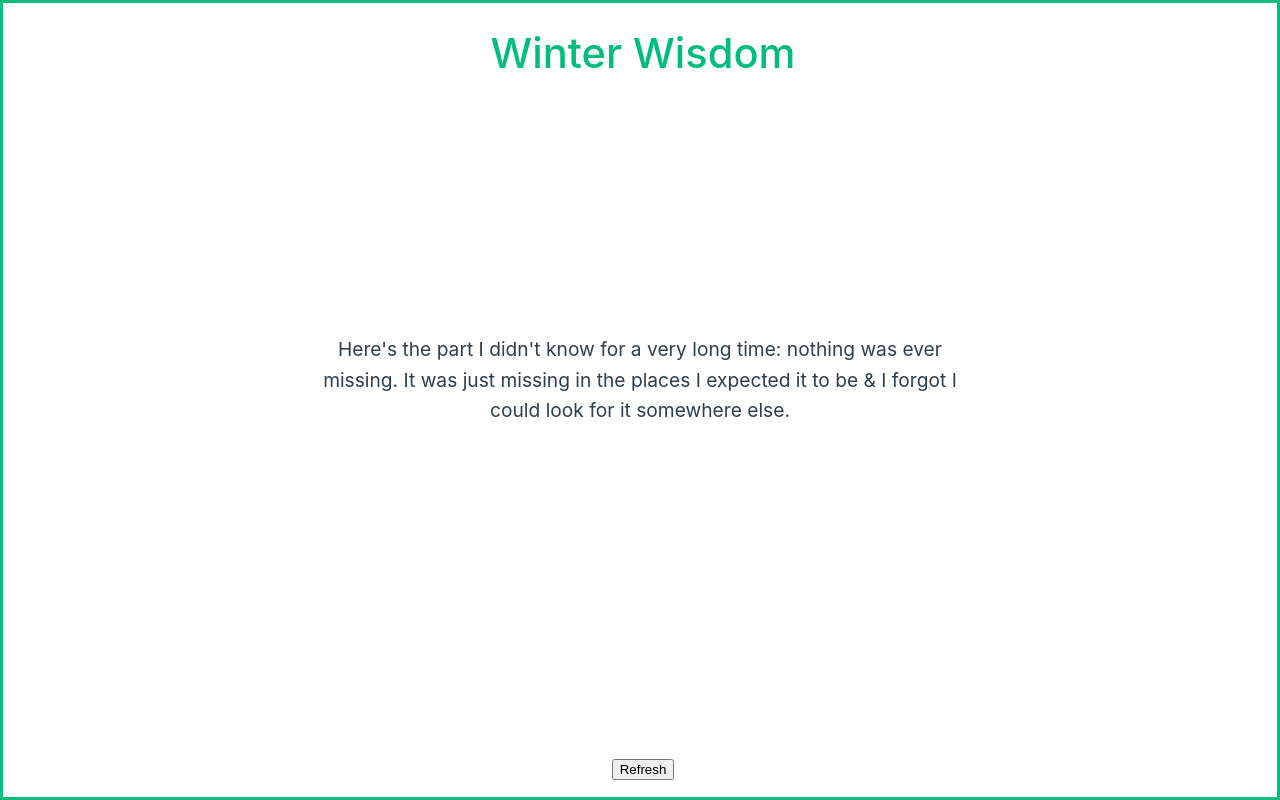
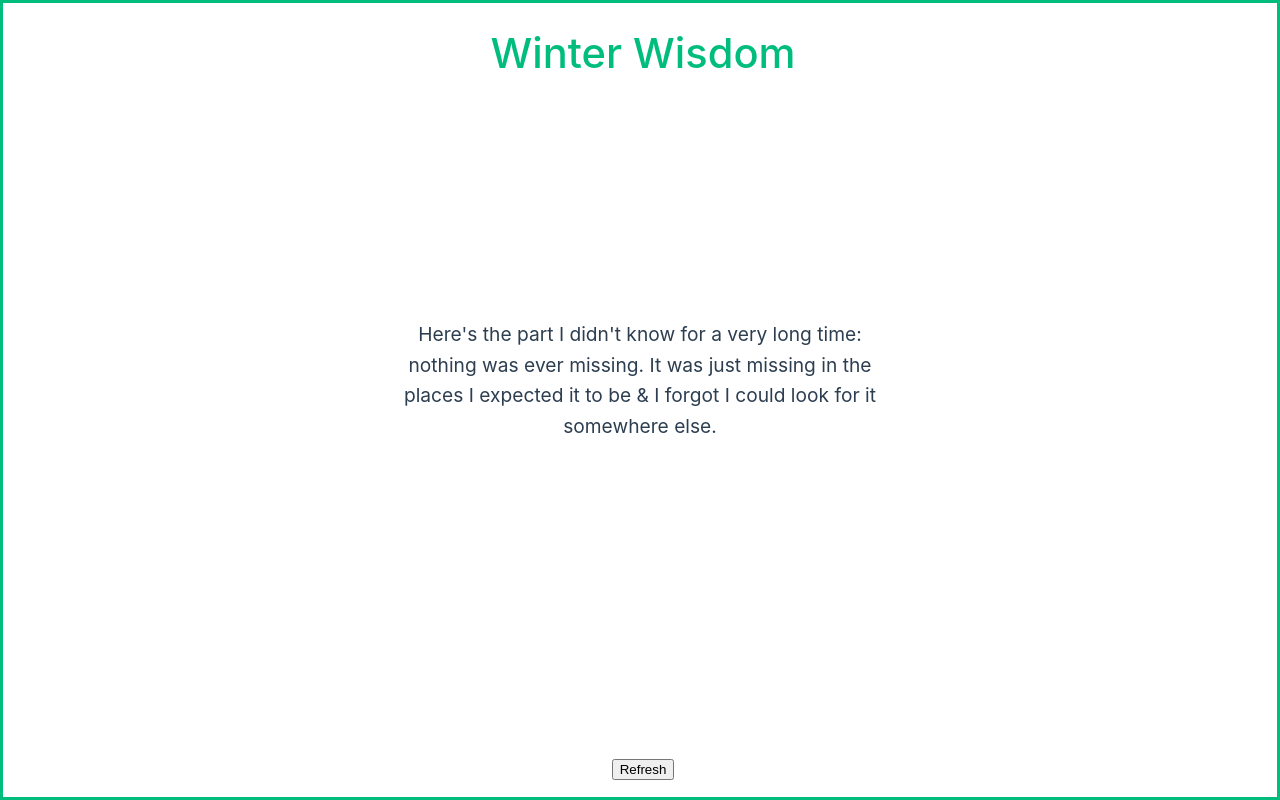
Before and after one commit to lisegorelick/lisegorelick.github.io, a Vue app: page / in a window 1280 px wide. Built offline with nearby package versions, Linux system fonts and the light colour scheme.

Commit message:
style update

```diff
--- a/src/components/Quote.vue
+++ b/src/components/Quote.vue
@@ -38,10 +38,13 @@ h3 {
   }
 }
 
+.greetings {
+  max-width: 480px;
+}
 
-.greetings h1,
+
 .greetings h3,
- .greetings h6 {
+.greetings h6 {
   text-align: center;
 }
 </style>
```
